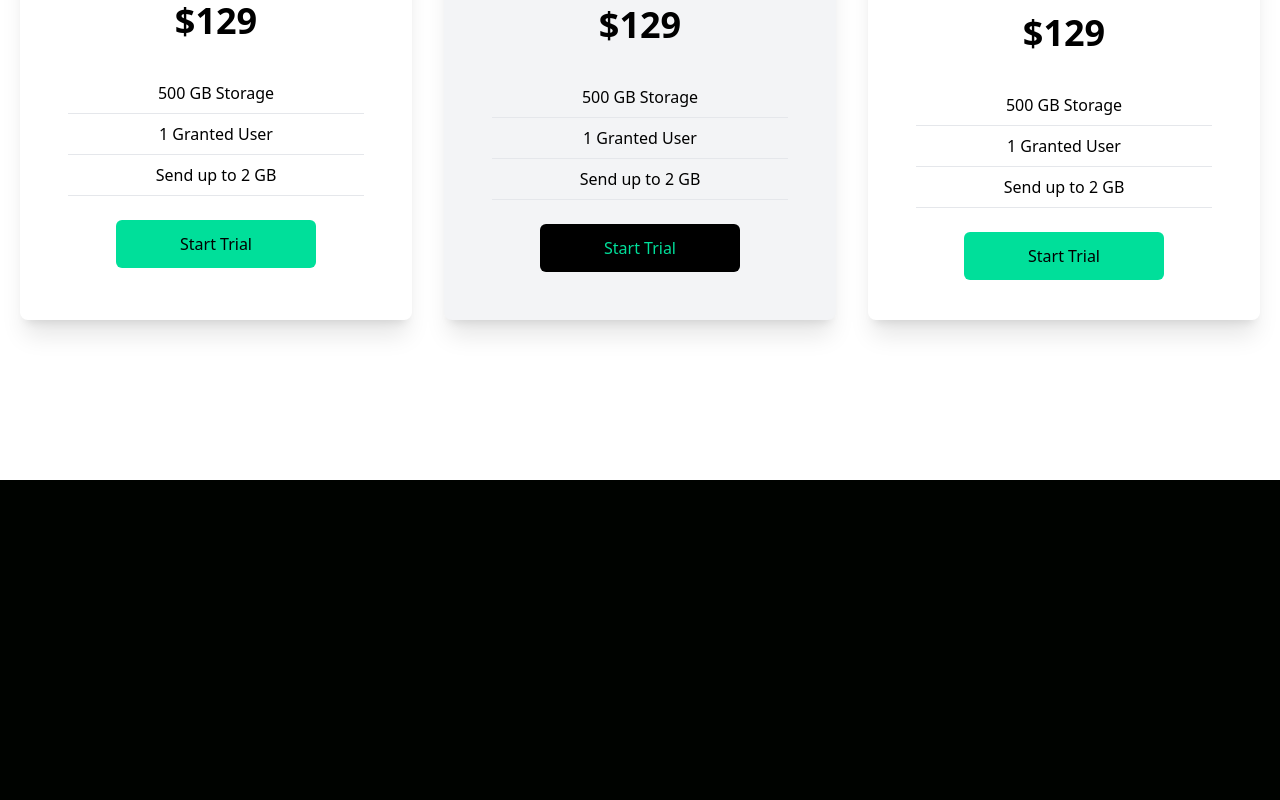
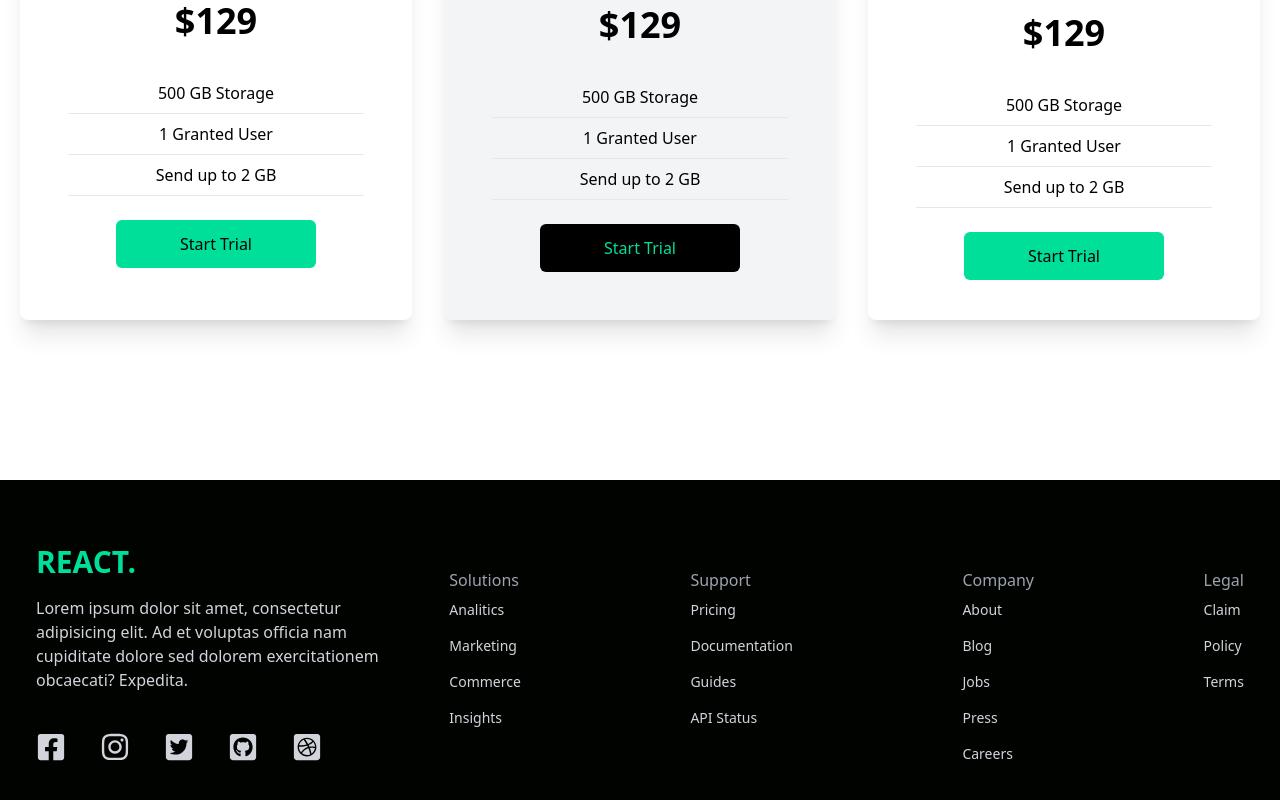
Before and after one commit to Pawel-Lechki/data-finanse, a React (Create React App) app: page / in a window 1280 px wide. Shown: the part 1962-2762 px from the top of the page. Before the commit the page ends 2442 px from the top, so only its background shows below. Built offline with nearby package versions, Linux system fonts and the light colour scheme.

Commit message:
Add footer

```diff
--- a/src/App.js
+++ b/src/App.js
@@ -3,6 +3,7 @@
 import { Analytics } from "./components/Analytics";
 import { Newsletter } from "./components/Newsletter";
 import { Cards } from "./components/Cards";
+import { Footer } from "./components/Footer";
 
 function App() {
   return (
@@ -12,6 +13,7 @@
       <Analytics />
       <Newsletter />
       <Cards />
+      <Footer />
     </div>
   );
 }
--- /dev/null
+++ b/src/components/Footer.jsx
@@ -0,0 +1,58 @@
+import React from 'react'
+import {FaDribbbleSquare, FaFacebookSquare, FaGithubSquare, FaInstagram, FaTwitterSquare} from 'react-icons/fa'
+
+export const Footer = () => {
+  return (
+    <div className='max-w-[1240px] mx-auto py-16 px-4 grid lg:grid-cols-3 gap-8 text-gray-300'>
+        <div>
+        <h1 className='w-full text-3xl font-bold text-[#00df9a]'>REACT.</h1>
+        <p className='py-4'>Lorem ipsum dolor sit amet, consectetur adipisicing elit. Ad et voluptas officia nam cupiditate dolore sed dolorem exercitationem obcaecati? Expedita.</p>
+        <div className='flex md:w-[75%] my-6 justify-between'>
+            <FaFacebookSquare  size={30} />
+            <FaInstagram size={30}  />
+            <FaTwitterSquare size={30}  />
+            <FaGithubSquare size={30}  />
+            <FaDribbbleSquare  size={30} />
+        </div>
+        </div>
+        <div className='lg:col-span-2 flex justify-between mt-6'>
+            <div>
+                <h6 className='font-medium text-gray-400'>Solutions</h6>
+                <ul>
+                    <li className='py-2 text-sm'>Analitics</li>
+                    <li className='py-2 text-sm'>Marketing</li>
+                    <li className='py-2 text-sm'>Commerce</li>
+                    <li className='py-2 text-sm'>Insights</li>
+                </ul>
+            </div>
+            <div>
+                <h6 className='font-medium text-gray-400'>Support</h6>
+                <ul>
+                    <li className='py-2 text-sm'>Pricing</li>
+                    <li className='py-2 text-sm'>Documentation</li>
+                    <li className='py-2 text-sm'>Guides</li>
+                    <li className='py-2 text-sm'>API Status</li>
+                </ul>
+            </div>
+            <div>
+                <h6 className='font-medium text-gray-400'>Company</h6>
+                <ul>
+                    <li className='py-2 text-sm'>About</li>
+                    <li className='py-2 text-sm'>Blog</li>
+                    <li className='py-2 text-sm'>Jobs</li>
+                    <li className='py-2 text-sm'>Press</li>
+                    <li className='py-2 text-sm'>Careers</li>
+                </ul>
+            </div>
+            <div>
+                <h6 className='font-medium text-gray-400'>Legal</h6>
+                <ul>
+                    <li className='py-2 text-sm'>Claim</li>
+                    <li className='py-2 text-sm'>Policy</li>
+                    <li className='py-2 text-sm'>Terms</li>
+                </ul>
+            </div>
+        </div>
+    </div>
+  )
+}
```
